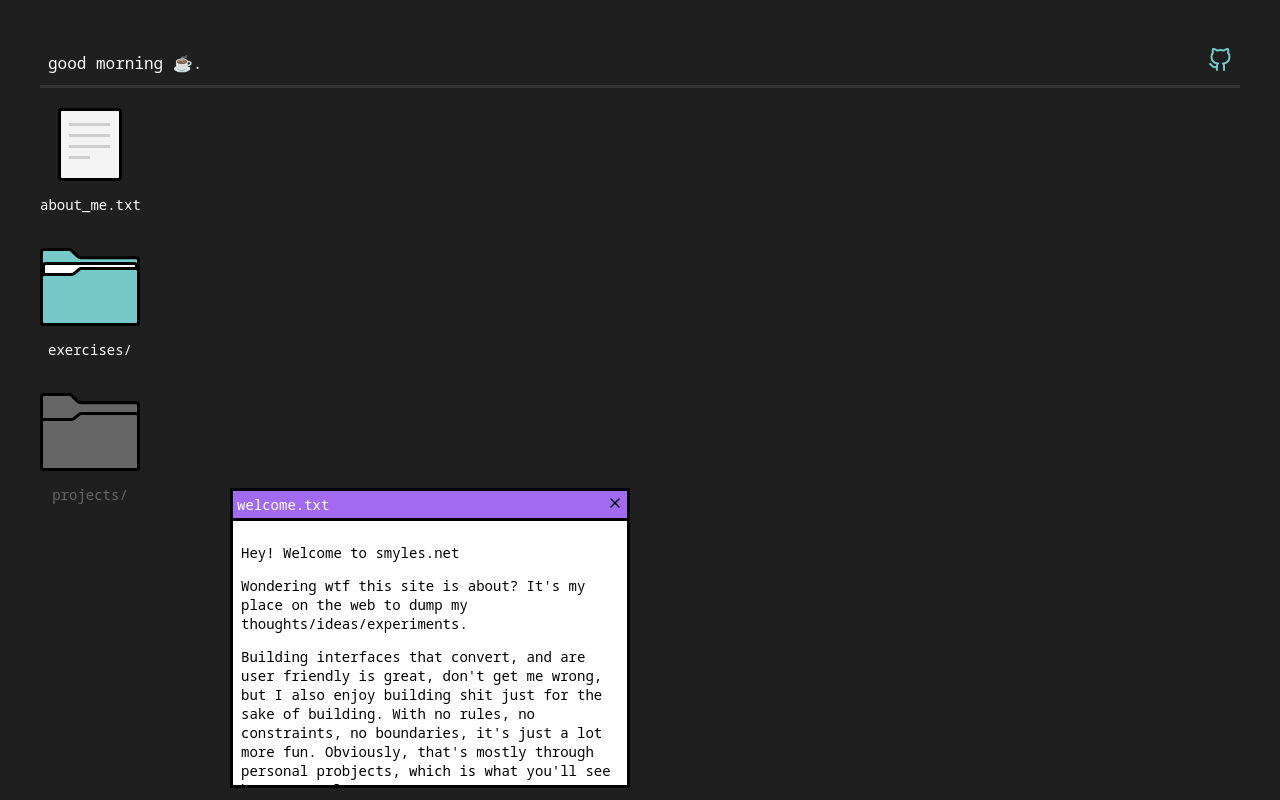
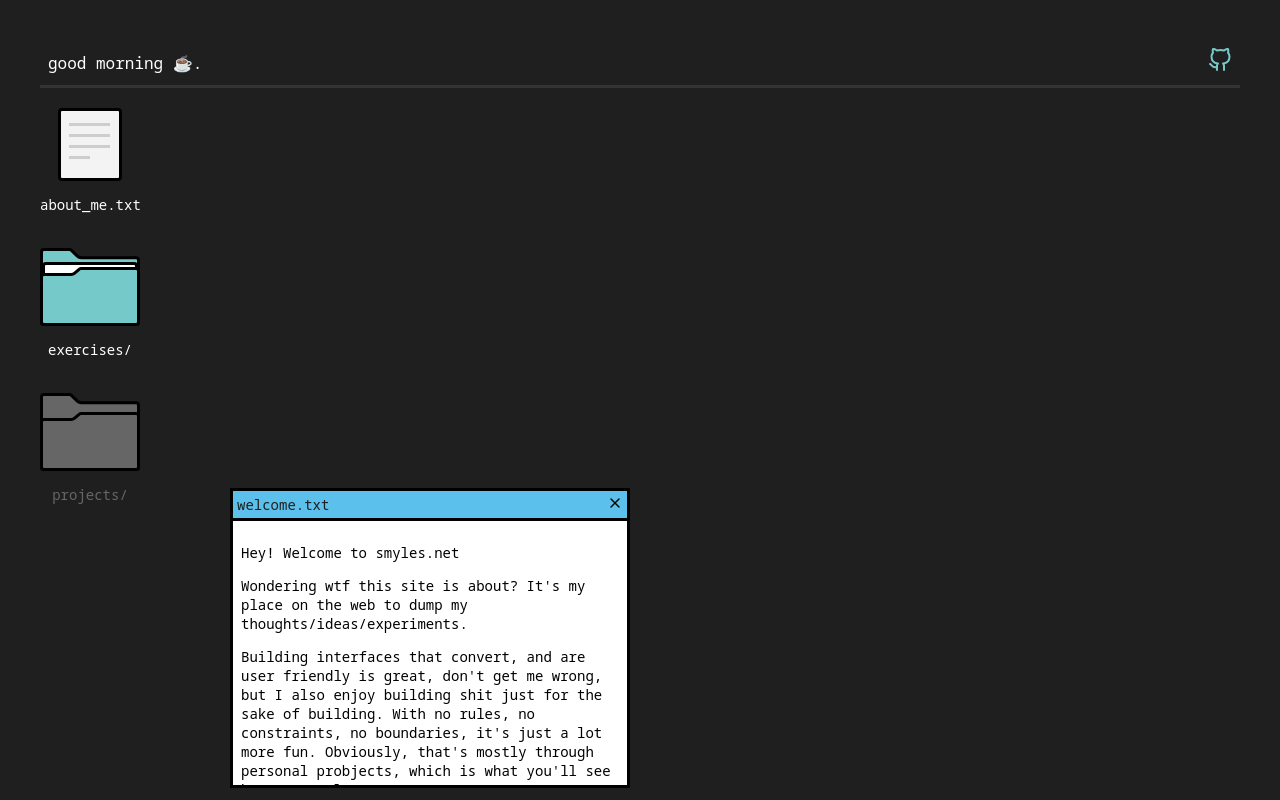
Before and after one commit to enriquezm/smyles, a Next.js app: page / in a window 1280 px wide. Built offline with nearby package versions, Linux system fonts and the light colour scheme.

Commit message:
Apply disabled state for projects

```diff
--- a/components/window.js
+++ b/components/window.js
@@ -2,6 +2,7 @@ import { useState } from 'react';
 import Draggable from 'react-draggable';
 import { X } from 'react-feather';
 import styled from 'styled-components';
+import { color } from '../theme';
 
 const borderWidth = props => props.theme.border.md;
 
@@ -19,7 +20,7 @@ const Header = styled.header`
   display: flex;
   justify-content: space-between;
   align-items: center;
-  background-color: ${props => props.theme.color.purple};
+  background-color: ${color.blue};
   width: 100%;
   position: sticky;
   top: 0;
@@ -34,7 +35,7 @@ const Title = styled.h2`
   margin-top: 0;
   margin-bottom: 0;
   padding: 0;
-  color: ${props => props.theme.color.white};
+  color: ${color.black};
 `;
 
 const ExitButton = styled.button`
```
